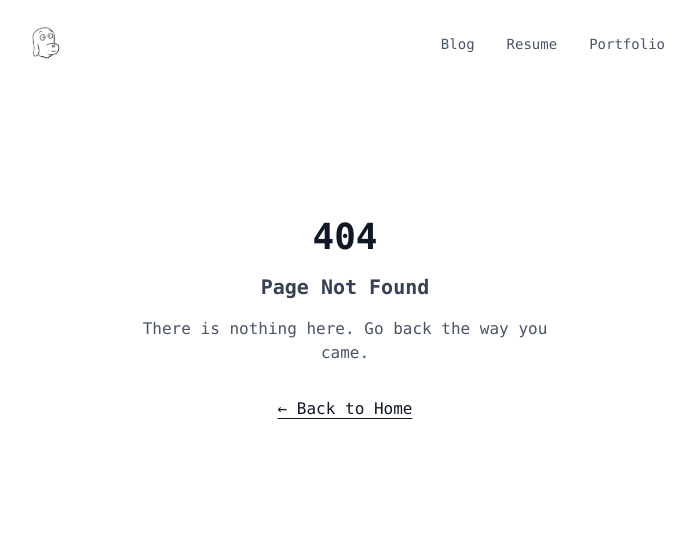
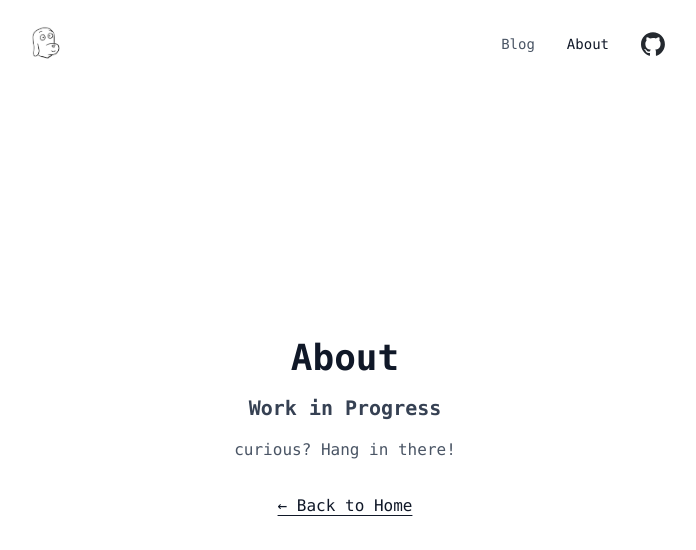
Before and after one commit to jamongsalguclub/wookhyung.dev, a Next.js app: page /about in a window 1280 px wide. Before the commit this address had no page. Shown: the top 550 px of the page, without its empty margins (295-991 px from the left). Built offline with nearby package versions, Linux system fonts and the light colour scheme.

Commit message:
feat: SVG 아이콘 지원 및 About 페이지 추가

```diff
--- /dev/null
+++ b/@types/svgr.d.ts
@@ -0,0 +1,5 @@
+declare module '*.svg' {
+  import type React from 'react';
+  const SVG: React.VFC<React.SVGProps<SVGSVGElement>>;
+  export default SVG;
+}
--- a/next.config.ts
+++ b/next.config.ts
@@ -3,6 +3,44 @@ import { withContentlayer } from 'next-contentlayer2';
 
 const nextConfig: NextConfig = {
   transpilePackages: ['mdx-bundler'],
+  turbopack: {
+    rules: {
+      '*.svg': {
+        loaders: ['@svgr/webpack'],
+        as: '*.js',
+      },
+    },
+  },
+  webpack: (config) => {
+    // @ts-expect-error
+    const fileLoaderRule = config.module.rules.find((rule) =>
+      rule.test?.test?.('.svg'),
+    );
+
+    config.module.rules.push(
+      {
+        ...fileLoaderRule,
+        test: /\.svg$/i,
+        resourceQuery: /url/,
+      },
+      {
+        test: /\.svg$/i,
+        issuer: fileLoaderRule.issuer,
+        resourceQuery: { not: [...fileLoaderRule.resourceQuery.not, /url/] },
+        use: [
+          {
+            loader: '@svgr/webpack',
+            options: {
+              typescript: true,
+              ext: 'tsx',
+            },
+          },
+        ],
+      },
+    );
+    fileLoaderRule.exclude = /\.svg$/i;
+    return config;
+  },
 };
 
 export default withContentlayer(nextConfig);
--- a/package.json
+++ b/package.json
@@ -15,6 +15,7 @@
   },
   "dependencies": {
     "@next/third-parties": "^15.4.4",
+    "@svgr/webpack": "^8.1.0",
     "@vercel/analytics": "^1.5.0",
     "class-variance-authority": "^0.7.1",
     "clsx": "^2.1.1",
--- /dev/null
+++ b/src/app/about/page.tsx
@@ -0,0 +1,5 @@
+import { Wip } from '@/shared/ui/wip';
+
+export default function PortfolioPage() {
+  return <Wip title="About" description="curious? Hang in there!" />;
+}
--- /dev/null
+++ b/src/shared/icon/github-icon.tsx
@@ -0,0 +1,21 @@
+interface Props {
+  className?: string;
+}
+
+export function GithubIcon({ className }: Props) {
+  return (
+    <svg
+      xmlns="http://www.w3.org/2000/svg"
+      className={className}
+      viewBox="0 0 98 96"
+    >
+      <title>GitHub</title>
+      <path
+        fillRule="evenodd"
+        clipRule="evenodd"
+        d="M48.854 0C21.839 0 0 22 0 49.217c0 21.756 13.993 40.172 33.405 46.69 2.427.49 3.316-1.059 3.316-2.362 0-1.141-.08-5.052-.08-9.127-13.59 2.934-16.42-5.867-16.42-5.867-2.184-5.704-5.42-7.17-5.42-7.17-4.448-3.015.324-3.015.324-3.015 4.934.326 7.523 5.052 7.523 5.052 4.367 7.496 11.404 5.378 14.235 4.074.404-3.178 1.699-5.378 3.074-6.6-10.839-1.141-22.243-5.378-22.243-24.283 0-5.378 1.94-9.778 5.014-13.2-.485-1.222-2.184-6.275.486-13.038 0 0 4.125-1.304 13.426 5.052a46.97 46.97 0 0 1 12.214-1.63c4.125 0 8.33.571 12.213 1.63 9.302-6.356 13.427-5.052 13.427-5.052 2.67 6.763.97 11.816.485 13.038 3.155 3.422 5.015 7.822 5.015 13.2 0 18.905-11.404 23.06-22.324 24.283 1.78 1.548 3.316 4.481 3.316 9.126 0 6.6-.08 11.897-.08 13.526 0 1.304.89 2.853 3.316 2.364 19.412-6.52 33.405-24.935 33.405-46.691C97.707 22 75.788 0 48.854 0z"
+        fill="#24292f"
+      />
+    </svg>
+  );
+}
--- a/src/shared/ui/header.tsx
+++ b/src/shared/ui/header.tsx
@@ -4,10 +4,11 @@ import Image from 'next/image';
 import Link from 'next/link';
 import { usePathname } from 'next/navigation';
 
+import { GithubIcon } from '@/shared/icon/github-icon';
+
 const navigation = [
   { name: 'Blog', href: '/blog' },
-  { name: 'Resume', href: '/resume' },
-  { name: 'Portfolio', href: '/portfolio' },
+  { name: 'About', href: '/about' },
 ];
 
 export function Header() {
@@ -42,6 +43,14 @@ export function Header() {
               </Link>
             );
           })}
+          <a
+            className="text-gray-600 hover:text-gray-900 size-6"
+            target="_blank"
+            rel="noopener noreferrer"
+            href="https://github.com/w00khyung"
+          >
+            <GithubIcon className="size-6" />
+          </a>
         </div>
       </nav>
     </header>
--- a/tsconfig.json
+++ b/tsconfig.json
@@ -25,6 +25,7 @@
     }
   },
   "include": [
+    "@types/svgr.d.ts",
     "next-env.d.ts",
     "**/*.ts",
     "**/*.tsx",
```
Also changed, not shown: 1 other file (tests, documents, lock files or other folders).
